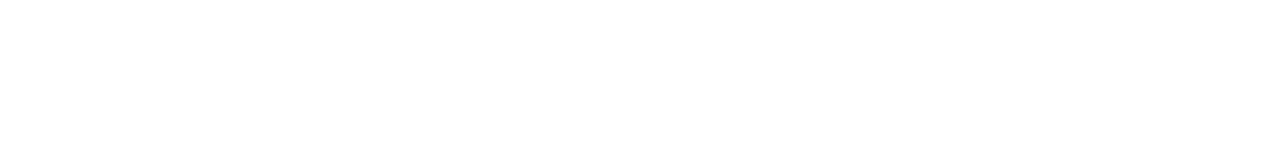
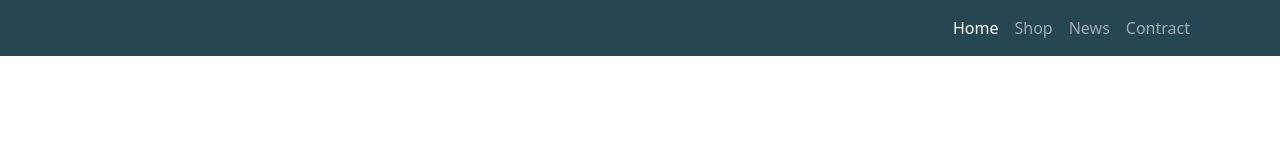
Before and after one commit to SifatulAlam/honda-cbr, a plain HTML site: page index.html in a window 1280 px wide. Drawn offline with nearby package versions, Linux system fonts and the light colour scheme.

Commit message:
navbar added

```diff
--- a/index.html
+++ b/index.html
@@ -34,15 +34,44 @@
 </head>
 <body>
   <!-- Header Start -->
-  <header></header>
+  <header>
+    <!-- Navbar Start -->
+    <nav class="navbar navbar-expand-lg navbar-dark" style="background-color: #264653;">
+      <div class="container">
+        <button class="navbar-toggler" type="button" data-bs-toggle="collapse" data-bs-target="#navbarSupportedContent" aria-controls="navbarSupportedContent" aria-expanded="false" aria-label="Toggle navigation">
+          <span class="navbar-toggler-icon"></span>
+        </button>
+        <div class="collapse navbar-collapse" id="navbarSupportedContent">
+          <ul class="navbar-nav ms-auto mb-2 mb-lg-0">
+            <li class="nav-item">
+              <a class="nav-link active" aria-current="page" href="#">Home</a>
+            </li>
+            <li class="nav-item">
+              <a class="nav-link" href="#">Shop</a>
+            </li>
+            <li class="nav-item">
+              <a class="nav-link" href="#">News</a>
+            </li>
+            <li class="nav-item">
+              <a class="nav-link" href="#">Contract</a>
+            </li>
+          </ul>
+        </div>
+      </div>
+    </nav>
+  </header>
   <!-- Header End -->
 
   <!-- Main Start -->
-  <main></main>
+  <main>
+
+  </main>
   <!-- Main End -->
 
   <!-- Footer Start -->
-  <footer></footer>
+  <footer>
+
+  </footer>
   <!-- Footer End -->
 
   <!-- JavaScript Bundle with Popper -->
```
